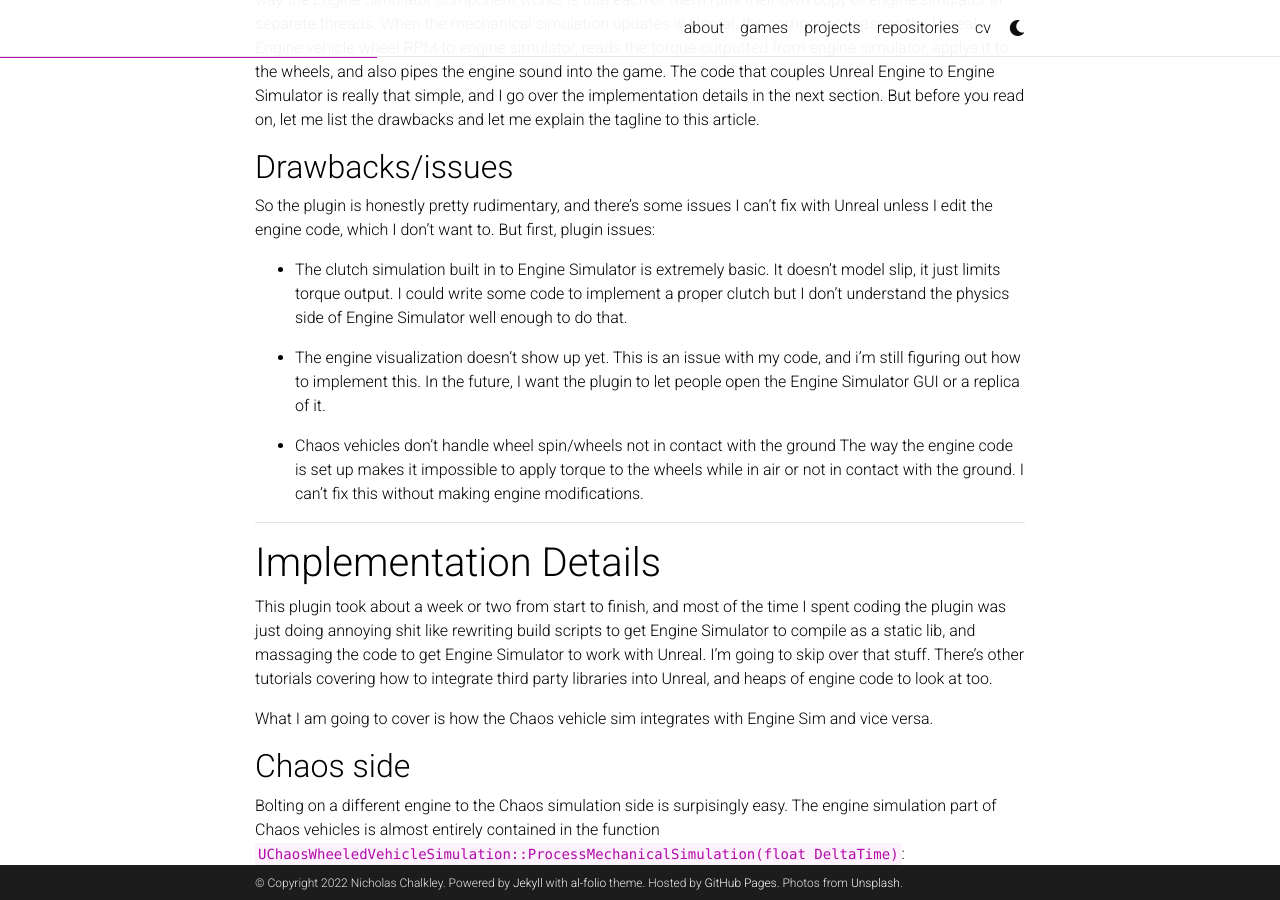
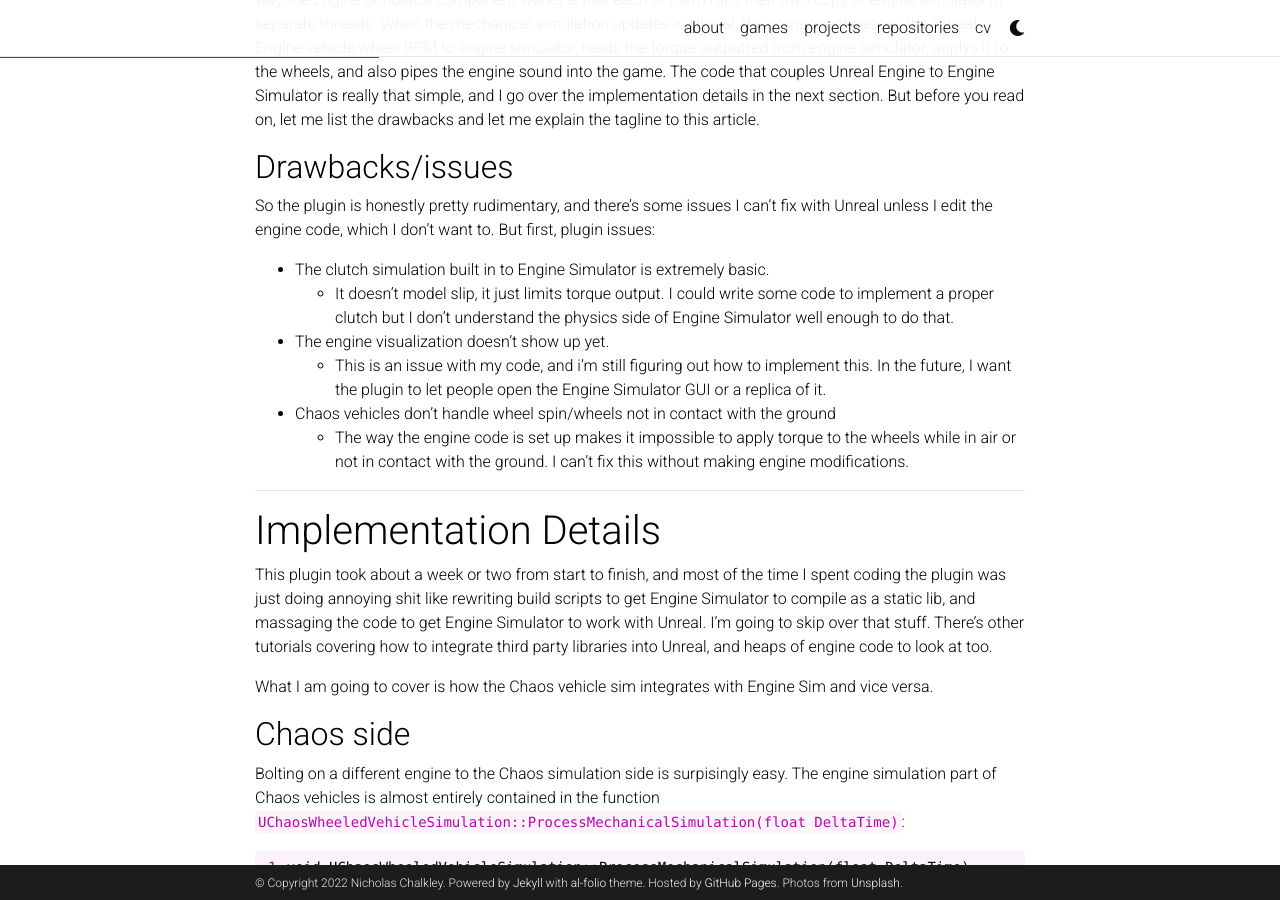
Before and after one commit to nicholas477/nicholas477.github.io, a Jekyll site: the page built from _projects/1_engine-simulator.md, in a window 1280 px wide and 900 px high, scrolled down 1608 px. Built offline with Jekyll 4.4.1, drawn with Linux system fonts in a browser that asks for light colours; comment, search, counter and statistics services are not loaded; a style sheet for code colours, icons or effects is not loaded.

Commit message:
Working on article

```diff
--- a/_projects/1_engine-simulator.md
+++ b/_projects/1_engine-simulator.md
@@ -26,13 +26,13 @@
 So the plugin is honestly pretty rudimentary, and there's some issues I can't fix with Unreal unless I edit the engine code, which I don't want to. But first, plugin issues:
 
 - The clutch simulation built in to Engine Simulator is extremely basic.
-It doesn't model slip, it just limits torque output. I could write some code to implement a proper clutch but I don't understand the physics side of Engine Simulator well enough to do that.
+    - It doesn't model slip, it just limits torque output. I could write some code to implement a proper clutch but I don't understand the physics side of Engine Simulator well enough to do that.
 
 - The engine visualization doesn't show up yet.
-This is an issue with my code, and i'm still figuring out how to implement this. In the future, I want the plugin to let people open the Engine Simulator GUI or a replica of it.
+    - This is an issue with my code, and i'm still figuring out how to implement this. In the future, I want the plugin to let people open the Engine Simulator GUI or a replica of it.
 
 - Chaos vehicles don't handle wheel spin/wheels not in contact with the ground
-The way the engine code is set up makes it impossible to apply torque to the wheels while in air or not in contact with the ground. I can't fix this without making engine modifications.
+    - The way the engine code is set up makes it impossible to apply torque to the wheels while in air or not in contact with the ground. I can't fix this without making engine modifications.
 
 <hr>
 
```
